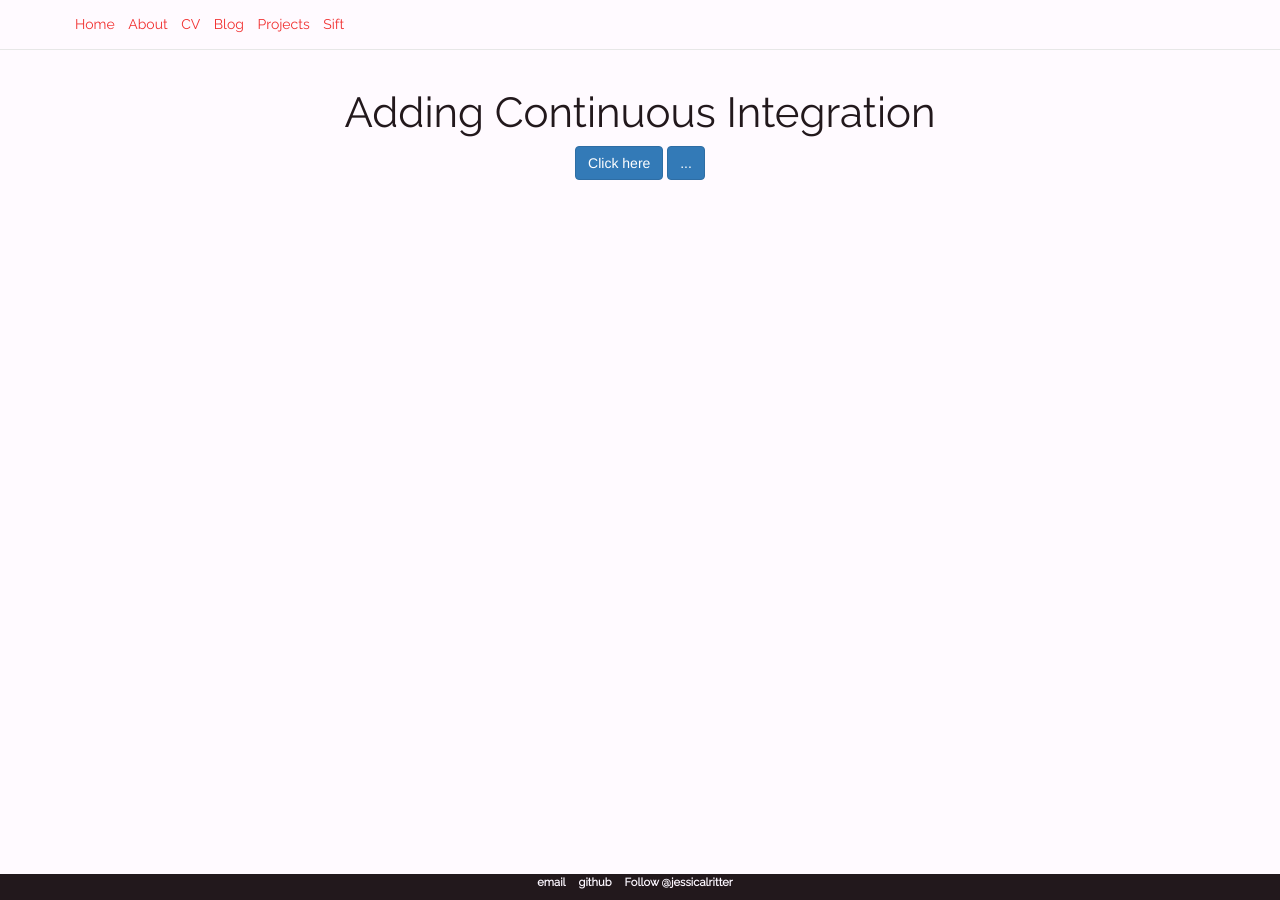
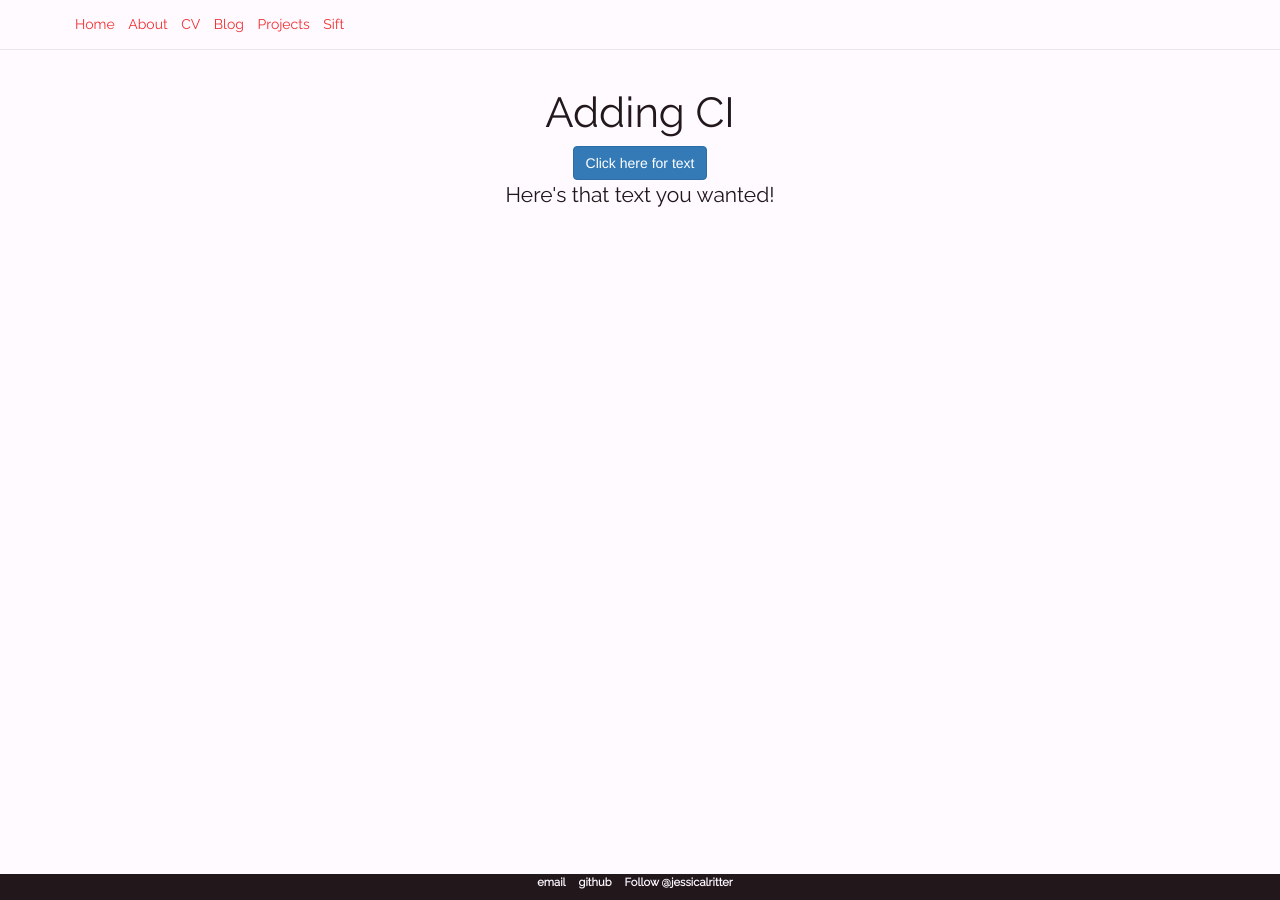
Before and after one commit to JessicaRitter/jessicaritter, a Jekyll site: the page built from projects/adding_ci/adding_ci.html, in a window 1280 px wide. Built offline with Jekyll 4.4.1, drawn with Linux system fonts in a browser that asks for light colours; comment, search, counter and statistics services are not loaded.

Commit message:
collapse in

```diff
--- a/projects/adding_ci/adding_ci.html
+++ b/projects/adding_ci/adding_ci.html
@@ -2,16 +2,10 @@
 layout: default
 title: adding ci
 ---
-<h1>Adding Continuous Integration</h1>
-<a class="btn btn-primary" role="button" data-toggle="collapse" href="#collapseCIButton" aria-expanded="false" aria-controls="collapseCIButton">
-  Click here
-</a>
-<div class="collapse" id="collapseCIButton">
-  <div class="well">
-    Here's that text you wanted!
-  </div>
+<h1>Adding CI</h1>
+<div>
+	<a class="btn btn-primary" role="button" data-toggle="collapse" href="#collapsebutton" aria-expanded="false" aria-controls="collapsebutton"> Click here for text</a>
 </div>
-
-<button type="button" id="myStateButton" data-complete-text="finished!" class="btn btn-primary" autocomplete="off">
-  ...
-</button>
+<div class="collapse-in" id="collapsebutton">
+	<p>Here's that text you wanted!</p>
+</div>
```
